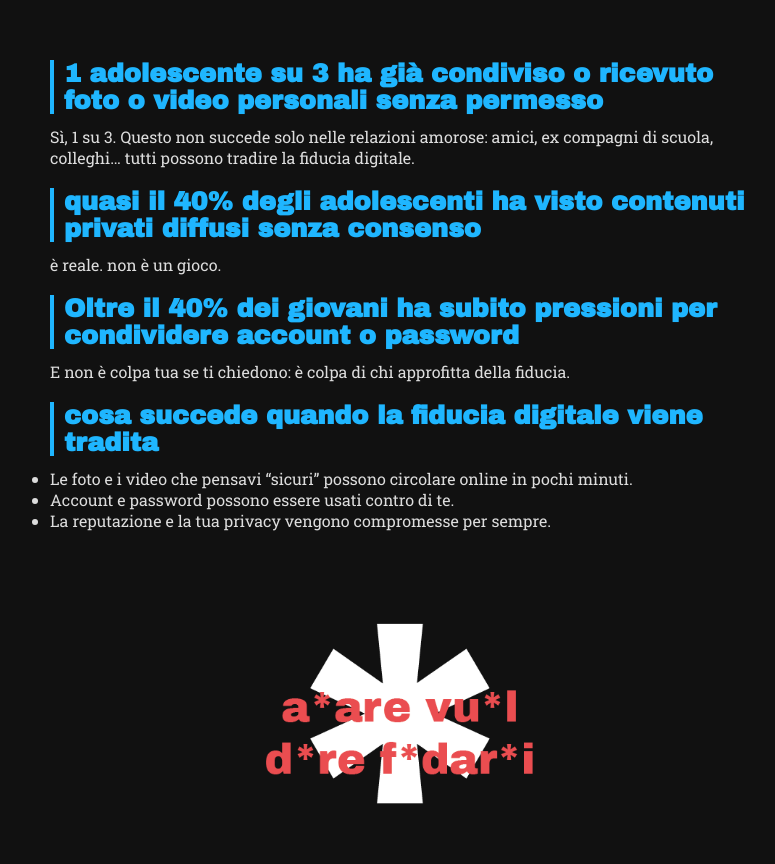
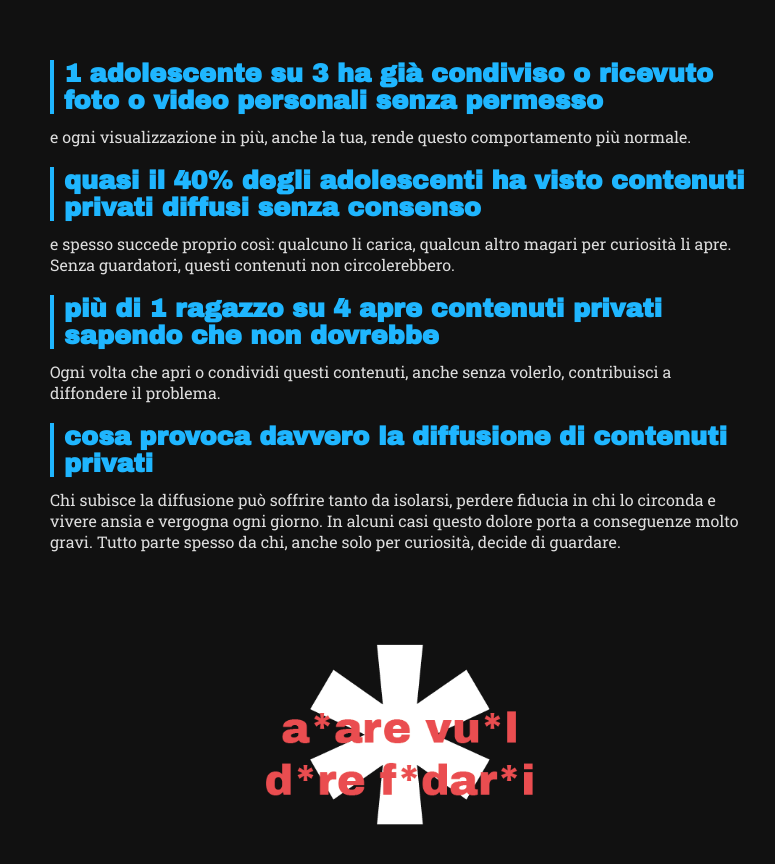
Before and after one commit to drake7051/amarevuoldirefidarsi, a plain HTML site: page index.html in a window 1280 px wide. Shown: the part 820-1684 px from the top of the page, without its empty margins (240-1015 px from the left). Drawn offline with Linux system fonts and the light colour scheme.

Commit message:
cambio testo

```diff
--- a/index.html
+++ b/index.html
@@ -50,41 +50,36 @@
           senza permesso
         </h2>
         <p class="roboto-slab-regular">
-          Sì, 1 su 3. Questo non succede solo nelle relazioni amorose: amici, ex
-          compagni di scuola, colleghi… tutti possono tradire la fiducia
-          digitale.
+          e ogni visualizzazione in più, anche la tua, rende questo
+          comportamento più normale.
         </p>
 
         <h2 class="archivo-black info-title">
           quasi il 40% degli adolescenti ha visto contenuti privati diffusi
           senza consenso
         </h2>
-        <p class="roboto-slab-regular">è reale. non è un gioco.</p>
-
-        <h2 class="archivo-black info-title">
-          Oltre il 40% dei giovani ha subito pressioni per condividere account o
-          password
-        </h2>
         <p class="roboto-slab-regular">
-          E non è colpa tua se ti chiedono: è colpa di chi approfitta della
-          fiducia.
+          e spesso succede proprio così: qualcuno li carica, qualcun altro
+          magari per curiosità li apre. <br />
+          Senza guardatori, questi contenuti non circolerebbero.
         </p>
 
         <h2 class="archivo-black info-title">
-          cosa succede quando la fiducia digitale viene tradita
+        più di 1 ragazzo su 4 apre contenuti privati sapendo che non dovrebbe
         </h2>
-        <ul class="roboto-slab-regular">
-          <li>
-            Le foto e i video che pensavi “sicuri” possono circolare online in
-            pochi minuti.
-          </li>
-          <li>Account e password possono essere usati contro di te.</li>
-          <li>
-            La reputazione e la tua privacy vengono compromesse per sempre.
-          </li>
-        </ul>
+        <p class="roboto-slab-regular">
+        Ogni volta che apri o condividi questi contenuti, anche senza volerlo, contribuisci a diffondere il problema.
+</p>
+        </p>
+        <h2 class="archivo-black info-title">
+  cosa provoca davvero la diffusione di contenuti privati
+</h2>
+<p class="roboto-slab-regular">
+  Chi subisce la diffusione può soffrire tanto da isolarsi, perdere fiducia in chi lo circonda e vivere ansia e vergogna ogni giorno. In alcuni casi questo dolore porta a conseguenze molto gravi. Tutto parte spesso da chi, anche solo per curiosità, decide di guardare.
+</p>
+<img src="Asterisco.png" class="footer-img" />
 
-        <img src="Asterisco.png" alt="immagine" class="footer-img" />
+
 
         <script src="script.js"></script>
       </div>
```
